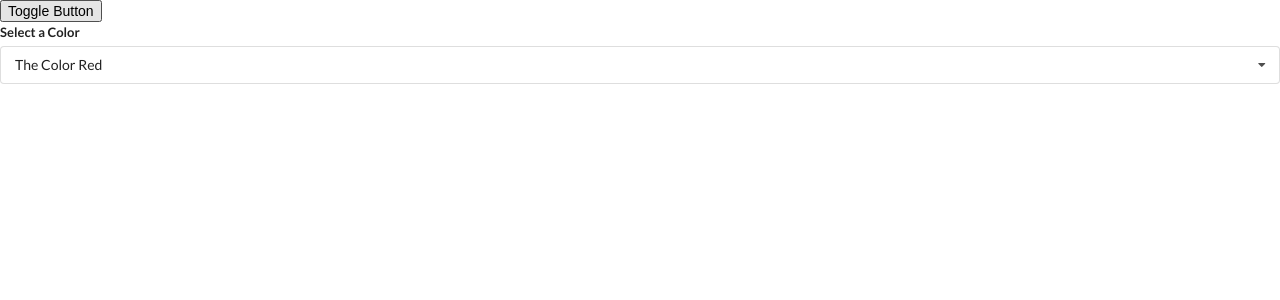
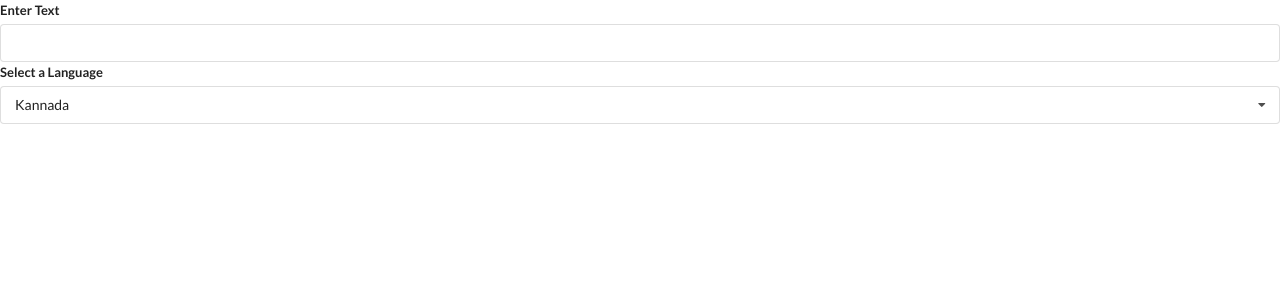
Before and after one commit to ck-chethan/widgets, a React (Create React App) app: page / in a window 1280 px wide. Shown: the top 300 px of the page. Built offline with nearby package versions, Linux system fonts and the light colour scheme.

Commit message:
Translate Language

```diff
--- a/src/App.js
+++ b/src/App.js
@@ -2,6 +2,7 @@
 import Accordion from './components/Accordion'
 import Dropdown from './components/Dropdown'
 import Search from './components/Search'
+import Translate from './components/Translate';
 
 const items = [
     {
@@ -34,17 +35,9 @@
 ];
 
 export default () => {
-    const [selected, setSelected] = useState(options[0]);
-    const [showDropdown, setShowDropdown] = useState(true);
-
     return (
         <div className="">
-            <button onClick={() => setShowDropdown(!showDropdown)}>Toggle Button</button>
-            {showDropdown && (<Dropdown//When you toggle it'll get remove ref so it'll give null when we click somewhere on the screen ref.current=>null
-                selected={selected}
-                onSelectedChange={setSelected}
-                options={options}
-            />)}
+            <Translate />
         </div>
     )
 }
--- a/src/components/Dropdown.js
+++ b/src/components/Dropdown.js
@@ -1,6 +1,6 @@
 import React, { useEffect, useRef, useState } from 'react'
 
-const Dropdown = ({ options, selected, onSelectedChange }) => {
+const Dropdown = ({ label, options, selected, onSelectedChange }) => {
     const [open, setOpen] = useState(false);
     const ref = useRef();//Using this we're getting the reference of most level element in the Dropdown
 
@@ -35,7 +35,7 @@
     return (
         <div ref={ref} className="ui form">
             <div className="field">
-                <label className="label">Select a Color</label>
+                <label className="label">{label}</label>
                 <div onClick={() => setOpen(!open)} className={`ui selection dropdown ${open && 'visible active'}`}>
                     <i className="dropdown icon"></i>
                     <div className="text">{selected.label}</div>
--- /dev/null
+++ b/src/components/Translate.js
@@ -0,0 +1,46 @@
+import React, { useState } from 'react'
+import Dropdown from './Dropdown'
+
+const options = [
+    {
+        label: 'Kannada',
+        value: 'ka'
+    },
+    {
+        label: 'Hindi',
+        value: 'hi'
+    },
+    {
+        label: 'Afrikaans',
+        value: 'af'
+    },
+    {
+        label: 'Arabic',
+        value: 'ar'
+    }
+
+];
+
+const Translate = () => {
+    const [language, setLanguage] = useState(options[0]);
+    const [text, setText] = useState('');
+    return (
+        <div>
+            <div className="ui form">
+                <div className="field">
+                    <label htmlFor="inputForDropdown">Enter Text</label>
+                    <input id="inputForDropdown" type="text" value={text} onChange={e => setText(e.target.value)} />
+                </div>
+            </div>
+
+            <Dropdown
+                label="Select a Language"
+                selected={language}
+                onSelectedChange={setLanguage}
+                options={options}
+            />
+        </div>
+    )
+}
+
+export default Translate
```
